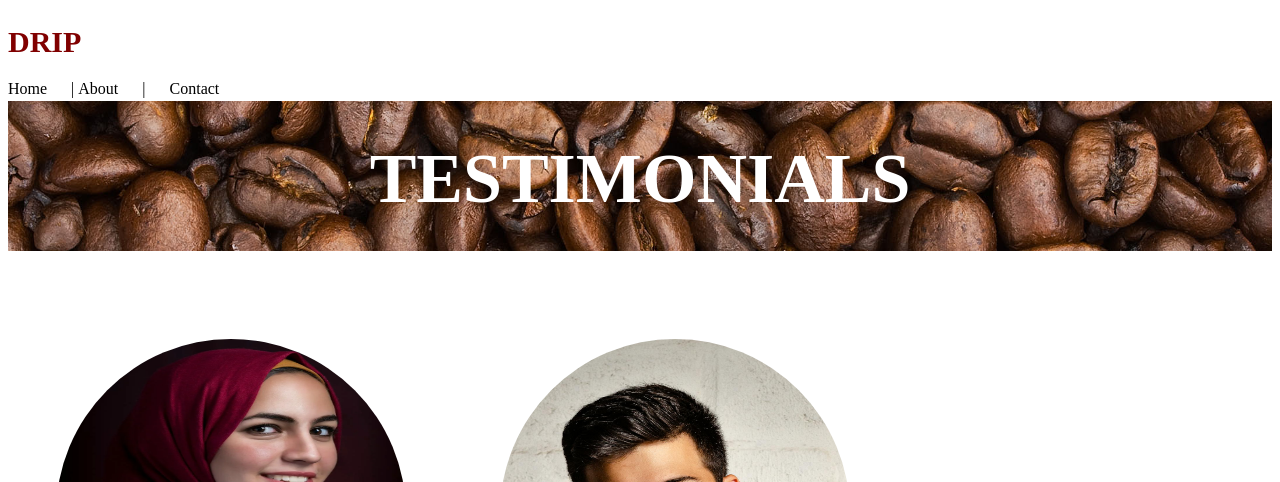
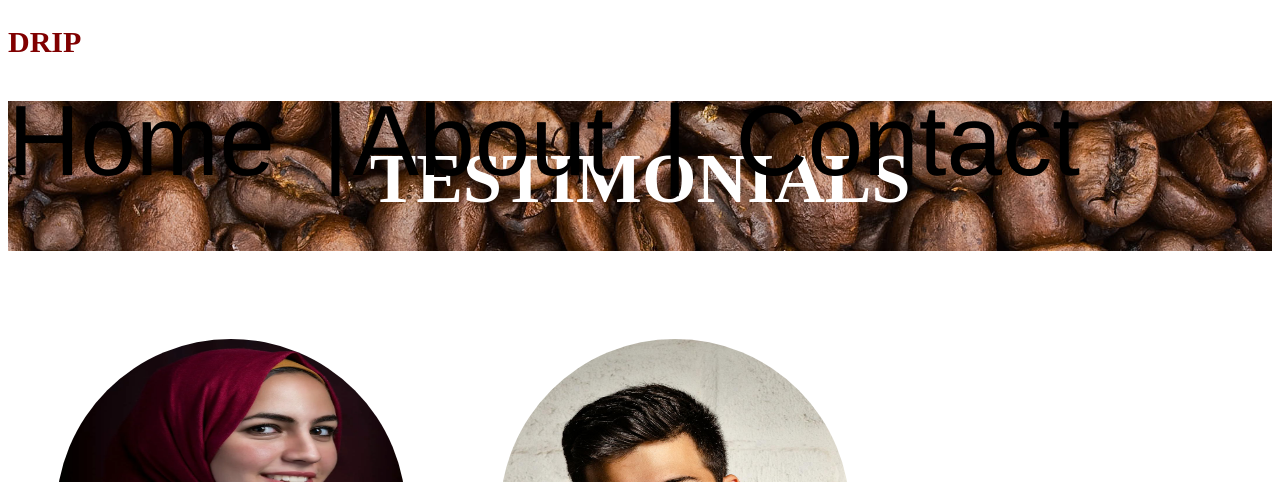
Before and after one commit to NTshikaya/Testimonials-draft, a plain HTML site: page index.html in a window 1280 px wide. Shown: the top 482 px of the page. Drawn offline with Linux system fonts and the light colour scheme.

Commit message:
Update styles.css
nav bar new font

```diff
--- a/styles.css
+++ b/styles.css
@@ -29,6 +29,7 @@ text-align: center;
     padding: 5;
     word-spacing: 20px;
     text-decoration: none;
+    font: 400 100px/1.2 'Merienda One', Helvetica, sans-serif;
 }
 
 
```
